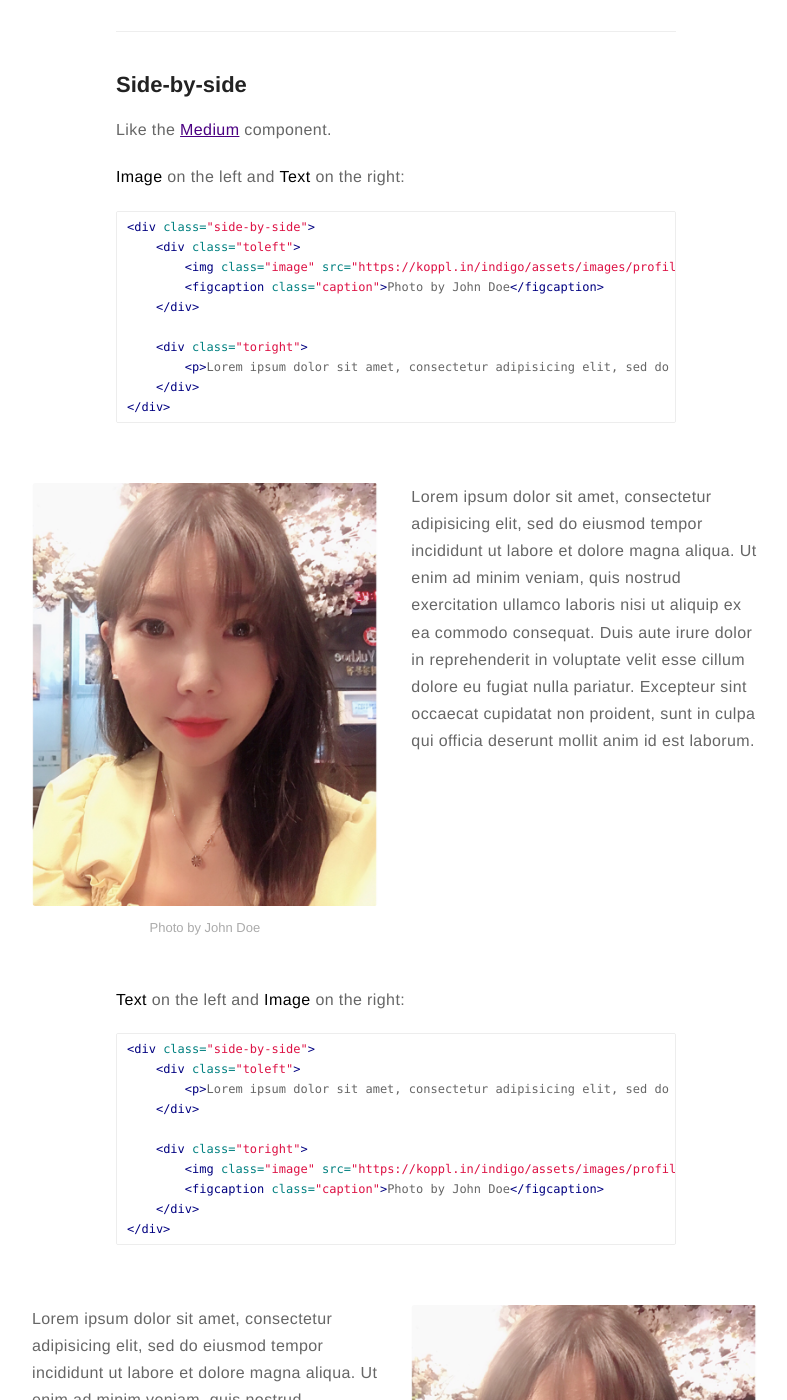
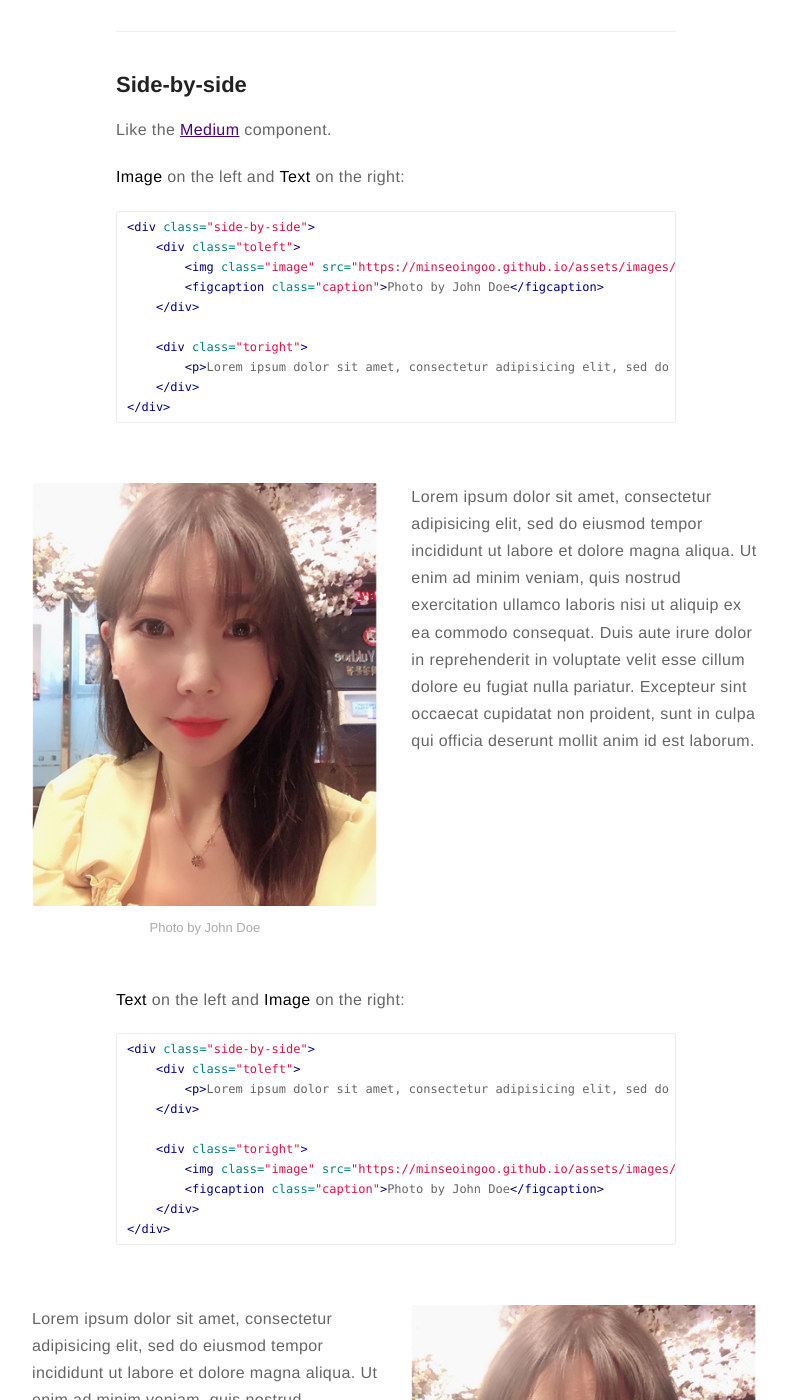
Before and after one commit to minseoingoo/github.io, a Jekyll site: the page built from _posts/2015-02-24-markdown-extra-components.markdown, in a window 1280 px wide and 1400 px high, scrolled down 1068 px. Shown: the whole window, without its empty margins (244-1031 px from the left). Built offline with Jekyll 4.4.1, drawn with Linux system fonts in a browser that asks for light colours; comment, search, counter and statistics services are not loaded.

Commit message:
setting update

```diff
--- a/_config.yml
+++ b/_config.yml
@@ -16,7 +16,7 @@
 resume-external: true
 resume-url: https://google.com/?q=my+resume
 
-url: https://koppl.in/indigo
+url: https://minseoingoo.github.io
 # your url: http://USERNAME.github.io
 
 permalink: /:title/
@@ -55,16 +55,16 @@
 
 authors:
     johndoe:
-        name: John Doe
+        name: minseo
         bio: A Man who travels the world eating noodles
         external-image: false
-        picture: assets/images/profile.jpg
+        picture: assets/images/profile2.png
         twitter: johndoe
     jamesfoster:
-        name: James Foster
+        name: minseo
         bio: A Man who develops software with coffee
         external-image: false
-        picture: assets/images/james.jpg
+        picture: assets/images/profile2.png
         twitter: jamesfoster
 
 # do you want a larger site? change the option below
```
